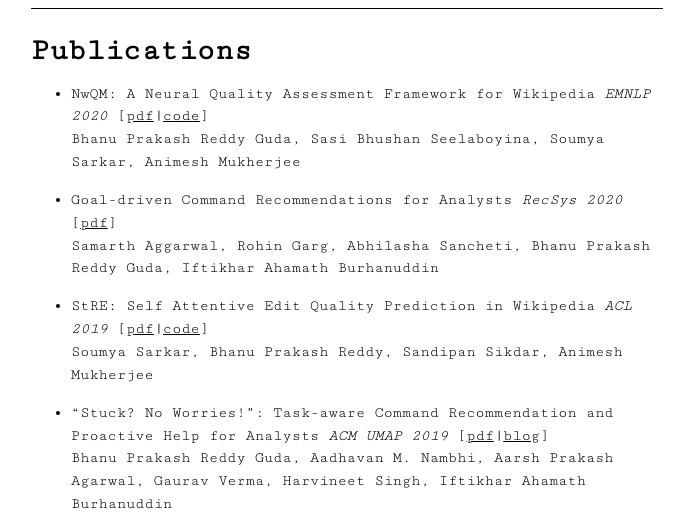
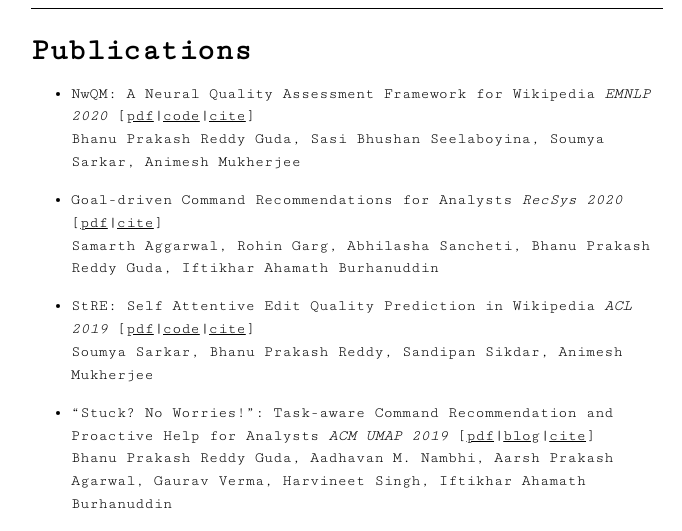
Before and after one commit to bhanu77prakash/bhanu77prakash.github.io, a Jekyll site: the page built from projects.md, in a window 1280 px wide. Shown: the part 276-807 px from the top of the page, without its empty margins (293-975 px from the left). Built offline with Jekyll 4.4.1, drawn with Linux system fonts in a browser that asks for light colours.

```diff
--- a/projects.md
+++ b/projects.md
@@ -3,14 +3,14 @@ layout: default
 title: Publications
 permalink: /projects/
 ---
-* NwQM: A Neural Quality Assessment Framework for Wikipedia *EMNLP 2020* \[[pdf](https://www.aclweb.org/anthology/2020.emnlp-main.674.pdf)|[code](https://github.com/sasibhushan3/NwQM_EMNLP)\]
+* NwQM: A Neural Quality Assessment Framework for Wikipedia *EMNLP 2020* \[[pdf](https://www.aclweb.org/anthology/2020.emnlp-main.674.pdf)|[code](https://github.com/sasibhushan3/NwQM_EMNLP)|[cite](https://scholar.googleusercontent.com/scholar.bib?q=info:KcgYg4VUnvkJ:scholar.google.com/&output=citation&scisdr=CgX0sZ7WEJqelwBG8MY:AAGBfm0AAAAAX_1D6MZCUKkUEV7Mku0UJAuu2VmoT0Ck&scisig=AAGBfm0AAAAAX_1D6P4ztb7WZSf-pK_vjsga3MsXEkrO&scisf=4&ct=citation&cd=-1&hl=en)\]
   Bhanu Prakash Reddy Guda, Sasi Bhushan Seelaboyina, Soumya Sarkar, Animesh Mukherjee
 
-* Goal-driven Command Recommendations for Analysts *RecSys 2020* \[[pdf](https://arxiv.org/pdf/2011.06237)\]
+* Goal-driven Command Recommendations for Analysts *RecSys 2020* \[[pdf](https://arxiv.org/pdf/2011.06237)|[cite](https://scholar.googleusercontent.com/scholar.bib?q=info:_-SciRjK3bQJ:scholar.google.com/&output=citation&scisdr=CgX0sZ7WEJqelwBBOJE:AAGBfm0AAAAAX_1EIJFkLjdX_PCy3gmlR8d-28_9ygrm&scisig=AAGBfm0AAAAAX_1EIMbV13ix0Q7PVDv__ThIzl7g__Do&scisf=4&ct=citation&cd=-1&hl=en)\]
   Samarth Aggarwal, Rohin Garg, Abhilasha Sancheti, Bhanu Prakash Reddy Guda, Iftikhar Ahamath Burhanuddin
 
-* StRE: Self Attentive Edit Quality Prediction in Wikipedia *ACL 2019* \[[pdf](https://arxiv.org/pdf/1906.04678)|[code](https://github.com/bhanu77prakash/StRE)\]
+* StRE: Self Attentive Edit Quality Prediction in Wikipedia *ACL 2019* \[[pdf](https://arxiv.org/pdf/1906.04678)|[code](https://github.com/bhanu77prakash/StRE)|[cite](https://scholar.googleusercontent.com/scholar.bib?q=info:m3afplb5YwwJ:scholar.google.com/&output=citation&scisdr=CgX0sZ7WEJqelwBBIS8:AAGBfm0AAAAAX_1EOS_KzgviV3YFX4reyO_pDlmi7FSj&scisig=AAGBfm0AAAAAX_1EOcR9v0ZxfZ046R-k3Q0xxigsgMm2&scisf=4&ct=citation&cd=-1&hl=en)\]
   Soumya Sarkar, Bhanu Prakash Reddy, Sandipan Sikdar, Animesh Mukherjee
 
-* “Stuck? No Worries!”: Task-aware Command Recommendation and Proactive Help for Analysts *ACM UMAP 2019* \[[pdf](https://arxiv.org/abs/1906.08973)|[blog](https://gaurav22verma.github.io/TaskAwareCommandRecommendation.html)\]
+* “Stuck? No Worries!”: Task-aware Command Recommendation and Proactive Help for Analysts *ACM UMAP 2019* \[[pdf](https://arxiv.org/abs/1906.08973)|[blog](https://gaurav22verma.github.io/TaskAwareCommandRecommendation.html)|[cite](https://scholar.googleusercontent.com/scholar.bib?q=info:l207eMmTOIsJ:scholar.google.com/&output=citation&scisdr=CgX0sZ7WEJqelwBBTmY:AAGBfm0AAAAAX_1EVmZn_8lEzkvsKYsLDXl67IhqCWo_&scisig=AAGBfm0AAAAAX_1EVpzQ5vrqHCXOpQVonlaZHoWTyn5V&scisf=4&ct=citation&cd=-1&hl=en)\]
   Bhanu Prakash Reddy Guda, Aadhavan M. Nambhi, Aarsh Prakash Agarwal, Gaurav Verma, Harvineet Singh, Iftikhar Ahamath Burhanuddin
```
